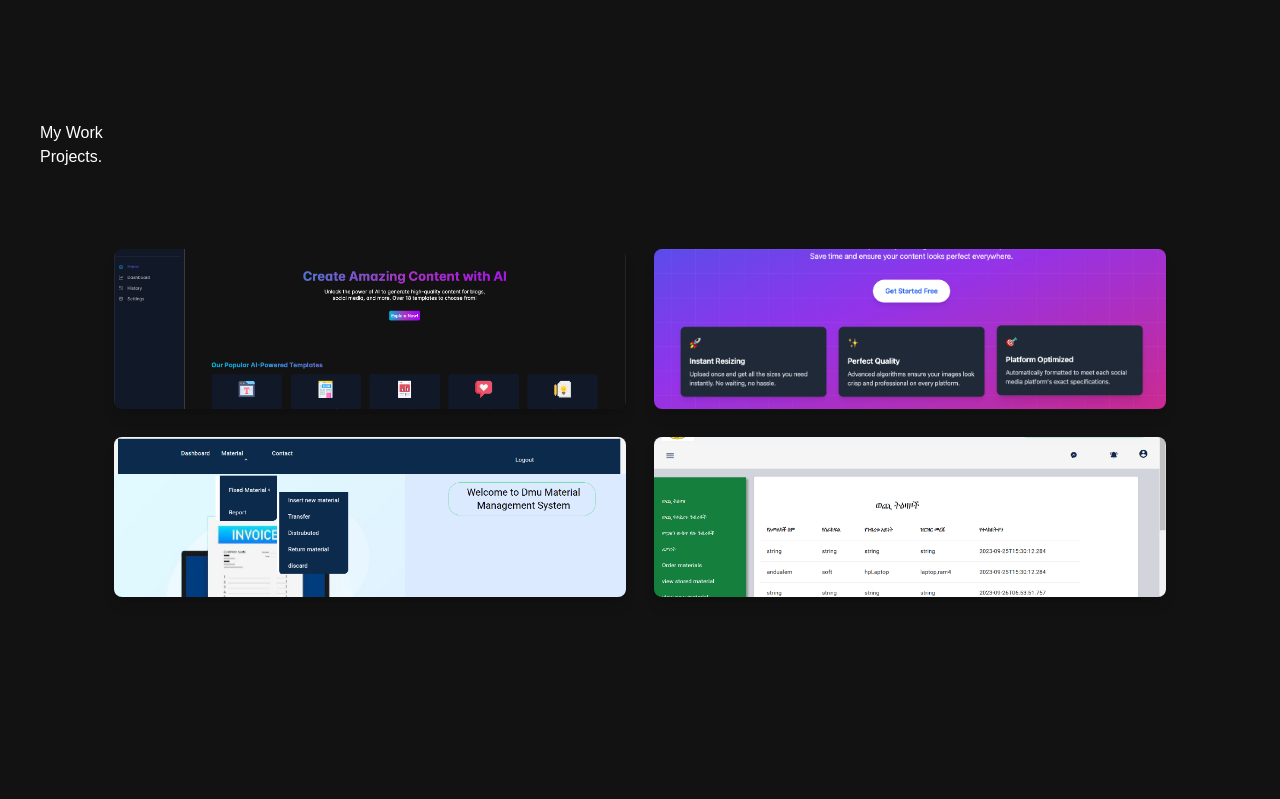
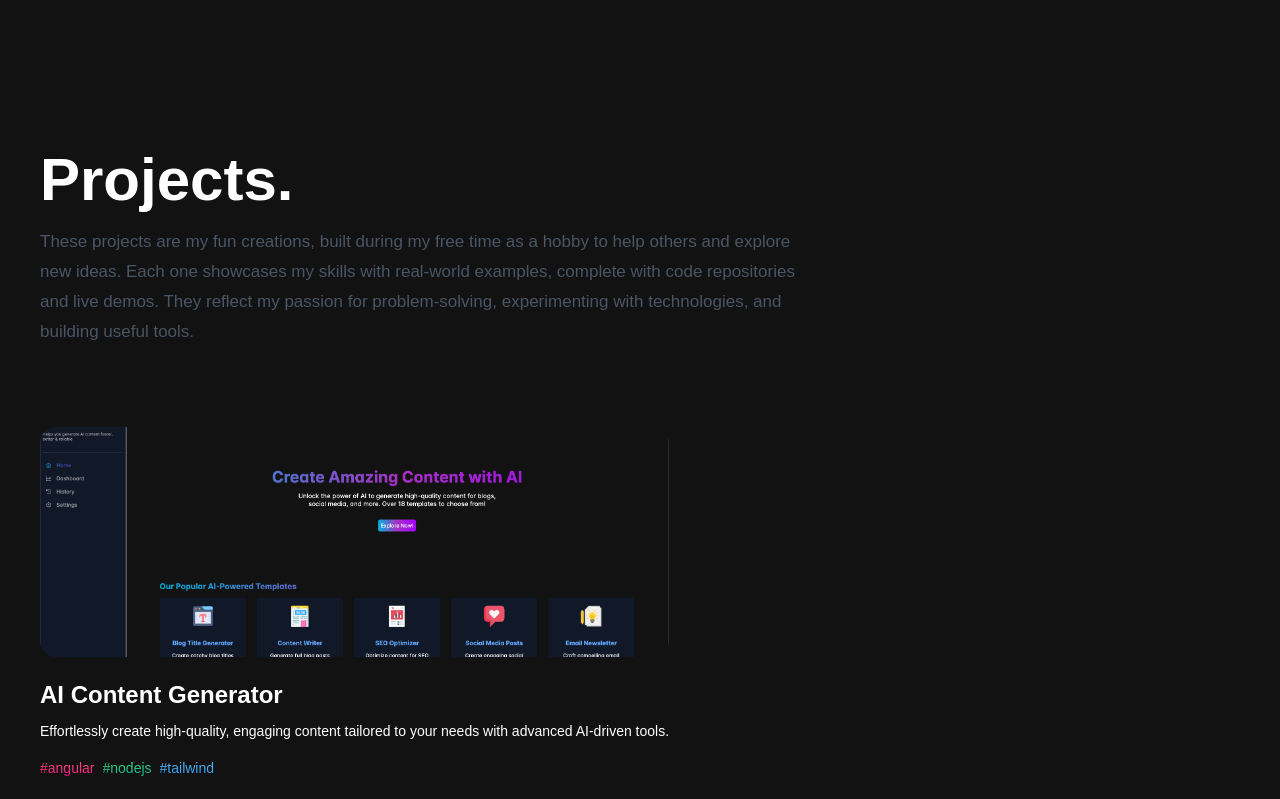
Before and after one commit to Andu2023/portfolio, a React (Vite) app: page / in a window 1280 px wide. Shown: the part 1441-2240 px from the top of the page. Before the commit the page ends 2078 px from the top, so only its background shows below. Built offline with nearby package versions, Linux system fonts and the light colour scheme.

Commit message:
project componte updated

```diff
--- a/src/components/About.jsx
+++ b/src/components/About.jsx
@@ -17,7 +17,7 @@ const About = () => {
         variants={fadeIn("", "", 0.1, 1)}
         className="mt-2 text-secondary text-[17px] max-w-3xl leading-[30px]"
       >
-        I'm an experienced Senior Full Stack Developer with a strong foundation in both .NET/C# and JavaScript ecosystems, specializing in TypeScript, React, Angular, Node.js, and Express.js. I excel in building scalable, high-performance web applications and implementing complex business logic, with experience leading development teams. My technical toolkit includes expertise in databases like MongoDB and PostgreSQL, containerization with Docker, and cloud platforms such as AWS and Azure. As a quick learner and proactive collaborator, I'm dedicated to creating user-centric, efficient solutions that solve real-world challenges. Lets work together to bring your ideas to life!
+        Im an experienced Senior Full Stack Developer with a strong foundation in both .NET/C# and JavaScript ecosystems, specializing in TypeScript, React, Angular, Node.js, and Express.js. I excel in building scalable, high-performance web applications and implementing complex business logic, with experience leading development teams. My technical toolkit includes expertise in databases like MongoDB and PostgreSQL, containerization with Docker, and cloud platforms such as AWS and Azure. As a quick learner and proactive collaborator, Im dedicated to creating user-centric, efficient solutions that solve real-world challenges. Lets work together to bring your ideas to life!
       </motion.p>
      </div>
 
--- a/src/components/Hero.jsx
+++ b/src/components/Hero.jsx
@@ -1,16 +1,12 @@
-import { motion } from 'framer-motion';
 import { styles } from '../styles';
-import photo202 from '../assets/photo_202.png';
-
 
 const Hero = () => {
   return (
     <section className="relative w-full h-screen mx-auto">
       <div className={`${styles.paddingX} absolute inset-0 top-[120px] max-w-7xl mx-auto flex flex-row items-start gap-5`}>
-      {/* <img src={photo202} alt="Logo" className="h-40 w-40 object-cover rounded-full" /> */}
         <div>
           <h1 className={`${styles.heroHeadText} text-white`}>
-            Hi, I'm <span className="text-[#915eff]">Andualem Assefa</span>
+            Hi, Im <span className="text-[#915eff]">Andualem Assefa</span>
           </h1>
           <p className={`${styles.heroSubText} mt-2 text-white-100`}>
           Full Stack Software developer<br className="sm:block hidden" />
--- a/src/components/Navbar.jsx
+++ b/src/components/Navbar.jsx
@@ -1,4 +1,4 @@
-import React, { useEffect, useState } from 'react';
+import  {  useState } from 'react';
 import { Link } from 'react-router-dom';
 import { navLinks } from '../constants';
 import { menu, close } from '../assets';
@@ -20,11 +20,8 @@ const Navbar = () => {
           }}
         >
           <p className='text-white text-[18px] font-bold cursor-pointer flex'>
-            AnduA &nbsp;
-            {/* <span className='sm:block hidden'> | Portfolio</span> */}
-          </p>
+            AnduA </p>
         </Link>
-
         <ul className='list-none hidden sm:flex flex-row gap-10'>
           {navLinks.map((link) => (
             <li
--- a/src/components/Projects.jsx
+++ b/src/components/Projects.jsx
@@ -1,25 +1,69 @@
-import React from 'react';
+import { motion } from 'framer-motion';
+import { styles } from '../styles';
+import { SectionWrapper } from '../hoc';
 import { projects } from '../constants';
+import { fadeIn, textVariant } from '../utils/motion';
+
+const ProjectCard = ({
+  index,
+  name,
+  description,
+  tags,
+  image,
+
+}) => {
+  return (
+    <motion.div variants={fadeIn("up", "spring", index * 0.5, 0.75)}>
+
+        <div className='relative w-full h-[230px]'>
+          <img
+            src={image}
+            alt={name}
+            className='w-full h-full object-cover rounded-2xl'
+          />
+        </div>
+        <div className='mt-5'>
+          <h3 className='text-white font-bold text-[24px]'>{name}</h3>
+          <p className='mt-2 text-secondary text-[14px]'>{description}</p>
+        </div>
+        <div className='mt-4 flex flex-wrap gap-2'>
+          {tags.map((tag) => (
+            <p key={tag.name} className={`text-[14px] ${tag.color}`}>
+              #{tag.name}
+            </p>
+          ))}
+        </div>
+    </motion.div>
+  );
+};
 
 const Projects = () => {
   return (
-    <div className="mywork overflow-x-hidden p-10">
-      <div className="mywork-title">
-        <p>My Work</p>
-        <h2>Projects.</h2>
+    <>
+      <motion.div variants={textVariant()}>
+        {/* <p className="text-indigo-500 text-2xl">My work</p> */}
+        <h2 className={styles.sectionHeadText}>Projects.</h2>
+      </motion.div>
+
+      <div className='w-full flex'>
+        <motion.p
+          variants={fadeIn("", "", 0.1, 1)}
+          className='mt-3 text-gray-600 text-[17px] max-w-3xl leading-[30px]'
+        >
+          These projects are my fun creations, built during my free time as a hobby to help others and explore new ideas. Each one showcases my skills with real-world examples, complete with code repositories and live demos. They reflect my passion for problem-solving, experimenting with technologies, and building useful tools.
+        </motion.p>
       </div>
-      <div className=" mt-20 flex flex-wrap justify-center gap-7">
+      <div className='mt-20 flex flex-wrap gap-7'>
         {projects.map((project, index) => (
-          <img
-            key={index}
-            src={project.image}
-            alt={`Project ${index + 1}`}
-            className="w-128 h-40 object-cover rounded-lg shadow-lg"
+          <ProjectCard
+            key={`project-${index}`}
+            index={index}
+            {...project}
           />
         ))}
       </div>
-    </div>
+    </>
   );
 };
 
-export default Projects;
+export default SectionWrapper(Projects, "projects");
--- a/src/constants/index.js
+++ b/src/constants/index.js
@@ -174,7 +174,7 @@
         },
       ],
       image: "images/aicontentgenerator.png",
-      source_code_link: "https://github.com/yshashi",
+      // source_code_link: "https://github.com/yshashi",
     },
     {
       name: "Social Media Resizer",
@@ -195,7 +195,7 @@
         },
       ],
       image: "images/socialmediaresizer.png",
-      source_code_link: "https://github.com/yshashi",
+      // source_code_link: "https://github.com/yshashi",
     },
     {
       name: "Scrum Poker",
@@ -216,7 +216,7 @@
         },
       ],
       image: "images/dmu_22.png",
-      source_code_link: "https://github.com/yshashi",
+      // source_code_link: "https://github.com/yshashi",
     },
     {
       name: "Scrum Poker",
@@ -237,6 +237,6 @@
         },
       ],
       image: "images/dmu_21.png",
-      source_code_link: "https://github.com/yshashi",
+      // source_code_link: "https://github.com/yshashi",
     },
   ];
--- a/src/index.css
+++ b/src/index.css
@@ -6,3 +6,80 @@
   scroll-behavior: smooth;
   color-scheme: dark;
 }
+:root {
+  --black-gradient: linear-gradient(
+    144.39deg,
+    #ffffff -278.56%,
+    #6d6d6d -78.47%,
+    #11101d 91.61%
+  );
+  --card-shadow: 0px 20px 100px -10px rgba(66, 71, 91, 0.1);
+}
+
+.hash-span {
+  margin-top: -100px;
+  padding-bottom: 100px;
+  display: block;
+}
+
+.black-gradient {
+  background: #000000;
+  background: -webkit-linear-gradient(
+    to right,
+    #434343,
+    #000000
+  );
+  background: linear-gradient(
+    to right,
+    #434343,
+    #000000
+  );
+}
+
+.violet-gradient {
+  background: #804dee;
+  background: linear-gradient(-90deg, #804dee 0%, rgba(60, 51, 80, 0) 100%);
+  background: -webkit-linear-gradient(
+    -90deg,
+    #804dee 0%,
+    rgba(60, 51, 80, 0) 100%
+  );
+}
+
+.green-pink-gradient {
+  background: "#00cea8";
+  background: linear-gradient(90.13deg, #00cea8 1.9%, #bf61ff 97.5%);
+  background: -webkit-linear-gradient(-90.13deg, #00cea8 1.9%, #bf61ff 97.5%);
+}
+
+.orange-text-gradient {
+  background: #f12711;
+  background: -webkit-linear-gradient(to top, #f12711, #f5af19);
+  background: linear-gradient(to top, #f12711, #f5af19);
+  -webkit-background-clip: text;
+  -webkit-text-fill-color: transparent;
+}
+
+.green-text-gradient {
+  background: #11998e;
+  background: -webkit-linear-gradient(to top, #11998e, #38ef7d);
+  background: linear-gradient(to top, #11998e, #38ef7d);
+  -webkit-background-clip: text;
+  -webkit-text-fill-color: transparent;
+}
+
+.blue-text-gradient {
+  background: #56ccf2;
+  background: -webkit-linear-gradient(to top, #2f80ed, #56ccf2);
+  background: linear-gradient(to top, #2f80ed, #56ccf2);
+  -webkit-background-clip: text;
+  -webkit-text-fill-color: transparent;
+}
+
+.pink-text-gradient {
+  background: #ec008c;
+  background: -webkit-linear-gradient(to top, #ec008c, #fc6767);
+  background: linear-gradient(to top, #ec008c, #fc6767);
+  -webkit-background-clip: text;
+  -webkit-text-fill-color: transparent;
+}
```
